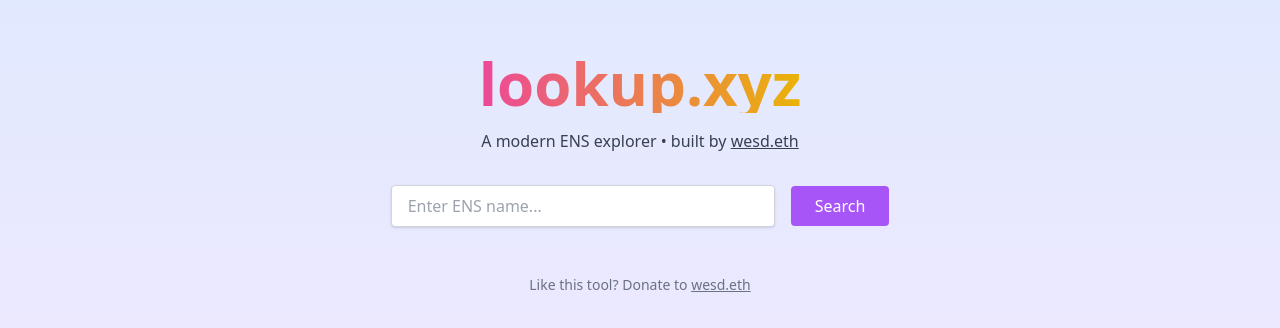
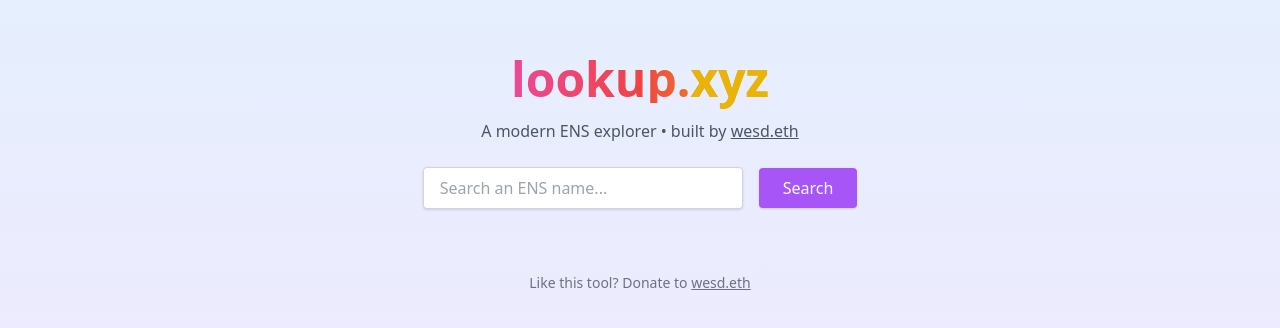
Before and after one commit to CryptoniteMining/buildingfunappsv2, a Next.js app: page / in a window 1280 px wide. Shown: the part 226-554 px from the top of the page. Built offline with nearby package versions, Linux system fonts and the light colour scheme.

Commit message:
Update index.js

```diff
--- a/pages/index.js
+++ b/pages/index.js
@@ -2,64 +2,67 @@ import { useState } from 'react';
 
 export default function Home() {
   const [ensName, setEnsName] = useState('');
-  const [ensData, setEnsData] = useState(null);
-  const [error, setError] = useState(null);
-  const [loading, setLoading] = useState(false);
+  const [data, setData] = useState(null);
+  const [error, setError] = useState('');
 
-  const handleSearch = async () => {
-    if (!ensName) return;
-
-    setLoading(true);
-    setError(null);
-    setEnsData(null);
-
+  const fetchData = async () => {
     try {
-      const response = await fetch(`/api/ens?name=${ensName}`);
-      if (!response.ok) throw new Error('Failed to fetch ENS data');
-      const data = await response.json();
-      setEnsData(data);
+      setError('');
+      setData(null);
+      const res = await fetch(`/api/ens?name=${ensName}`);
+      const json = await res.json();
+      if (!res.ok) throw new Error(json.error || 'Fetch failed');
+      setData(json);
     } catch (err) {
       setError(err.message);
-    } finally {
-      setLoading(false);
     }
   };
 
   return (
-    <div className="min-h-screen bg-gradient-to-b from-blue-100 to-purple-100 flex flex-col items-center justify-center px-4 text-center">
-      <h1 className="text-4xl sm:text-6xl font-black text-transparent bg-clip-text bg-gradient-to-r from-pink-500 to-yellow-500 mb-4">
-        lookup.xyz
+    <main className="min-h-screen flex flex-col items-center justify-center bg-gradient-to-b from-sky-100 to-purple-100 font-sans text-gray-800">
+      <style jsx global>{`
+        body {
+          cursor: url('/cursor.svg'), auto;
+        }
+      `}</style>
+
+      <h1 className="text-5xl font-black bg-gradient-to-r from-pink-500 via-red-500 to-yellow-500 text-transparent bg-clip-text mb-4">
+        lookup.<span className="text-yellow-500">xyz</span>
       </h1>
-      <p className="mb-8 text-gray-700">A modern ENS explorer • built by <a className="underline" href="https://app.ens.domains/name/wesd.eth">wesd.eth</a></p>
+      <p className="mb-6 text-center text-gray-600">
+        A modern ENS explorer • built by <a href="https://twitter.com/wesdeth" className="underline">wesd.eth</a>
+      </p>
 
-      <div className="flex flex-col sm:flex-row items-center gap-4">
+      <div className="flex items-center gap-4 mb-6">
         <input
           type="text"
-          placeholder="Enter ENS name..."
+          placeholder="Search an ENS name..."
           value={ensName}
           onChange={(e) => setEnsName(e.target.value)}
-          className="px-4 py-2 rounded shadow w-72 sm:w-96 border border-gray-300"
+          className="px-4 py-2 rounded shadow w-80 border border-gray-300 focus:outline-none focus:ring-2 focus:ring-purple-400"
         />
         <button
-          onClick={handleSearch}
-          className="bg-purple-500 hover:bg-purple-600 text-white px-6 py-2 rounded font-medium"
+          onClick={fetchData}
+          className="bg-purple-500 text-white px-6 py-2 rounded shadow hover:bg-purple-600 transition"
         >
           Search
         </button>
       </div>
 
-      {loading && <p className="mt-6">Loading...</p>}
-      {error && <p className="mt-6 text-red-600">{error}</p>}
-      {ensData && (
-        <div className="mt-10 bg-white rounded-lg shadow-lg p-6 w-full max-w-2xl text-left">
-          <h2 className="text-xl font-bold mb-4">Results for {ensName}</h2>
-          <pre className="text-sm whitespace-pre-wrap">{JSON.stringify(ensData, null, 2)}</pre>
+      {error && <p className="text-red-500">{error}</p>}
+
+      {data && (
+        <div className="bg-white rounded shadow-md p-6 w-full max-w-xl mt-4">
+          <h2 className="text-xl font-semibold mb-2">Results for <span className="text-purple-500">{data.name}</span></h2>
+          <pre className="bg-gray-100 p-4 rounded text-sm overflow-auto">
+            {JSON.stringify(data, null, 2)}
+          </pre>
         </div>
       )}
 
-      <footer className="mt-12 text-sm text-gray-500">
-        Like this tool? Donate to <a href="https://app.ens.domains/name/wesd.eth" className="underline">wesd.eth</a>
+      <footer className="mt-10 text-sm text-gray-500">
+        Like this tool? Donate to <a href="https://etherscan.io/address/wesd.eth" className="underline">wesd.eth</a>
       </footer>
-    </div>
+    </main>
   );
 }
```
